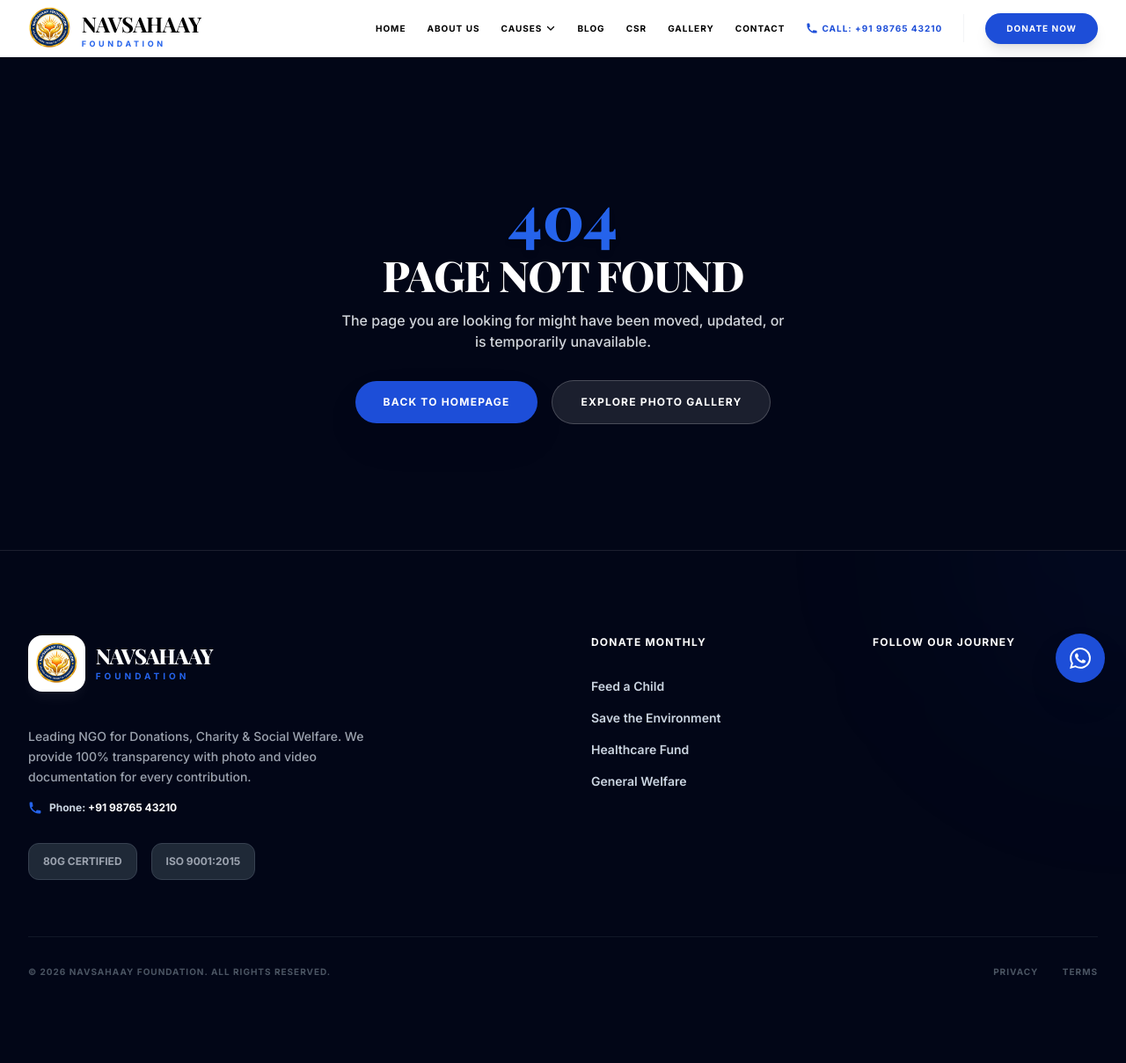
After one commit to supportzingtv-create/NavSahaay, a Flask app: template app/templates/404.html in a window 1280 px wide. The commit adds this page. Shown: the whole page at 88% size. Run offline with Flask 3, Linux system fonts and the light colour scheme; the template is opened without the code that fills it, so the values that code supplies are empty; parts of the project's set-up code (start-up, migrations or seed data) failed here and were passed over; some libraries are stand-ins or nearby versions.

Commit message:
zsfvgsdr

```diff
--- a/app/__init__.py
+++ b/app/__init__.py
@@ -102,6 +102,17 @@ def create_app():
                 else:
                     return redirect(url_for('auth.login'))
 
+    @app.errorhandler(404)
+    def page_not_found(e):
+        from flask import render_template
+        return render_template("404.html"), 404
+
+    @app.errorhandler(500)
+    def internal_server_error(e):
+        from flask import render_template
+        app.logger.error(f"500 Internal Server Error: {e}")
+        return render_template("404.html"), 500
+
     return app
 
 @login_manager.user_loader
--- a/app/routes/main.py
+++ b/app/routes/main.py
@@ -307,9 +307,17 @@ def cause_detail(slug):
 
 @main_bp.route("/gallery")
 def gallery():
-    gallery_items = Setting.get("gallery_items")
+    gallery_items = []
+    try:
+        gallery_items = Setting.get("gallery_items")
+    except Exception as e:
+        print(f"Firebase gallery error: {e}")
+
     if not gallery_items:
-        gallery_items = r2_service.get_json("settings/gallery_items.json", []) or []
+        try:
+            gallery_items = r2_service.get_json("settings/gallery_items.json", []) or []
+        except Exception as e:
+            print(f"R2 gallery error: {e}")
 
     if not gallery_items:
         gallery_items = [
@@ -365,15 +373,28 @@ def gallery():
 
     # Normalize gallery items so each item has a list of 'images' and a 'url'
     for item in gallery_items:
-        if "images" not in item or not isinstance(item["images"], list):
-            item["images"] = [item.get("url")] if item.get("url") else []
-        elif item["images"] and not item.get("url"):
-            item["url"] = item["images"][0]
+        if isinstance(item, dict):
+            if "images" not in item or not isinstance(item["images"], list):
+                item["images"] = [item.get("url")] if item.get("url") else []
+            elif item["images"] and not item.get("url"):
+                item["url"] = item["images"][0]
 
-    categories = sorted(list(set(item.get("category", "General") for item in gallery_items if item.get("category"))))
+    try:
+        categories = sorted(list(set(item.get("category", "General") for item in gallery_items if isinstance(item, dict) and item.get("category"))))
+    except Exception:
+        categories = ["Environment", "Food Drives", "Education", "Healthcare", "Events", "General"]
 
-    general = Setting.get("general_info") or r2_service.get_json("settings/general_info.json", {}) or {}
-    social = Setting.get("social_links", general)
+    general = {}
+    try:
+        general = Setting.get("general_info") or r2_service.get_json("settings/general_info.json", {}) or {}
+    except Exception:
+        general = {}
+
+    social = general
+    try:
+        social = Setting.get("social_links", general)
+    except Exception:
+        social = general
 
     response = make_response(render_template("gallery.html",
         gallery_items=gallery_items,
--- /dev/null
+++ b/app/templates/404.html
@@ -0,0 +1,23 @@
+{% extends "base.html" %}
+
+{% block title %}Page Not Found | NavSahaay Foundation{% endblock %}
+
+{% block content %}
+<section class="py-24 bg-slate-950 text-white min-h-[70vh] flex items-center justify-center">
+    <div class="max-w-3xl mx-auto px-4 text-center">
+        <span class="text-7xl font-black text-primary-500 font-serif block mb-2 drop-shadow-md">404</span>
+        <h1 class="text-3xl md:text-5xl font-black uppercase tracking-tight text-white mb-4 font-serif">Page Not Found</h1>
+        <p class="text-gray-300 text-sm md:text-base font-medium mb-8 leading-relaxed max-w-lg mx-auto">
+            The page you are looking for might have been moved, updated, or is temporarily unavailable.
+        </p>
+        <div class="flex flex-wrap items-center justify-center gap-4">
+            <a href="{{ url_for('main.home') }}" class="inline-flex items-center justify-center px-8 py-4 bg-primary-600 hover:bg-primary-700 text-white rounded-full font-black text-xs uppercase tracking-widest shadow-xl transition-all hover:scale-105">
+                Back to Homepage
+            </a>
+            <a href="{{ url_for('main.gallery') }}" class="inline-flex items-center justify-center px-8 py-4 bg-white/10 hover:bg-white/20 text-white border border-white/20 rounded-full font-black text-xs uppercase tracking-widest transition-all">
+                Explore Photo Gallery
+            </a>
+        </div>
+    </div>
+</section>
+{% endblock %}
```
Also changed, not shown: app/templates/gallery.html (+3 -7 lines).
